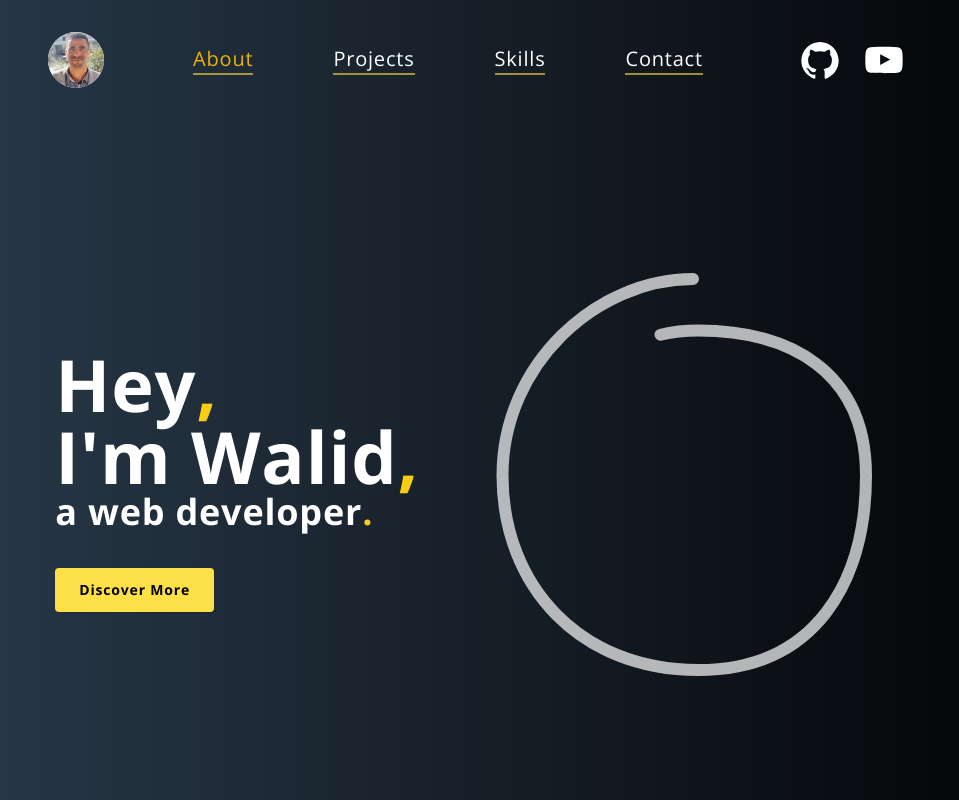
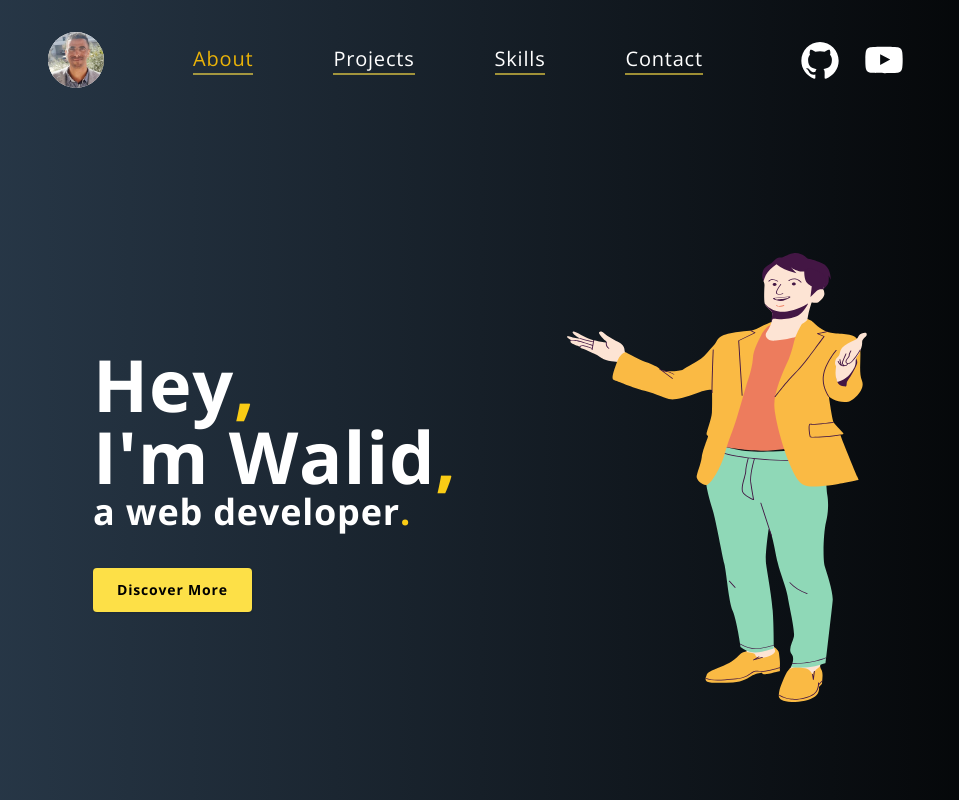
Before and after one commit to Walidhamdidev/Next.js_portfolio, a Next.js app: page / in a window 1280 px wide. Shown: the top 800 px of the page, without its empty margins (160-1119 px from the left). Built offline with nearby package versions, Linux system fonts and the light colour scheme.

Commit message:
about update

```diff
--- a/components/About.js
+++ b/components/About.js
@@ -3,6 +3,7 @@ import { useRouter } from "next/router";
 import Link from "next/link";
 
 import { motion } from "framer-motion";
+import Image from "next/image";
 
 const transition = { duration: 4, yoyo: Infinity, ease: "easeInOut" };
 
@@ -81,7 +82,7 @@ function About() {
 
       <div className=" relative hidden md:block">
         {/* <div className="h-[437 w-451"></div> */}
-        <svg xmlns="http://www.w3.org/2000/svg" width="451" height="437">
+        {/* <svg xmlns="http://www.w3.org/2000/svg" width="451" height="437">
           <motion.path
             d="M 239 17 C 142 17 48.5 103 48.5 213.5 C 48.5 324 126 408 244 408 C 362 408 412 319 412 213.5 C 412 108 334 68.5 244 68.5 C 154 68.5 102.68 135.079 99 213.5 C 95.32 291.921 157 350 231 345.5 C 305 341 357.5 290 357.5 219.5 C 357.5 149 314 121 244 121 C 174 121 151.5 167 151.5 213.5 C 151.5 260 176 286.5 224.5 286.5 C 273 286.5 296.5 253 296.5 218.5 C 296.5 184 270 177 244 177 C 218 177 197 198 197 218.5 C 197 239 206 250.5 225.5 250.5 C 245 250.5 253 242 253 218.5"
             fill="transparent"
@@ -92,12 +93,20 @@ function About() {
             animate={{ pathLength: 1 }}
             transition={transition}
           />
-        </svg>
-        <motion.div
+        </svg> */}
+        {/* <motion.div
           className="box"
           initial={{ offsetDistance: "0%", scale: 2.5 }}
           animate={{ offsetDistance: "100%", scale: 1 }}
           transition={transition}
+        /> */}
+
+        <Image
+          width={"300%"}
+          height={"450%"}
+          // className="rounded-full"
+          src="/images/hero.svg"
+          alt="Walid Hamdi portfolio photo"
         />
       </div>
     </motion.div>
```
Also changed, not shown: public/images/hero.svg (added).
